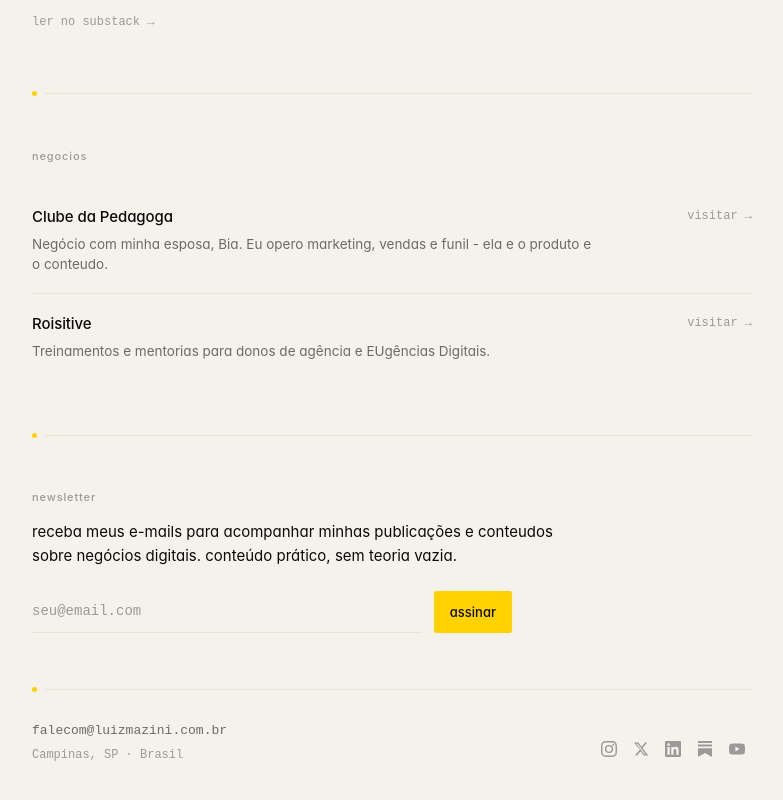
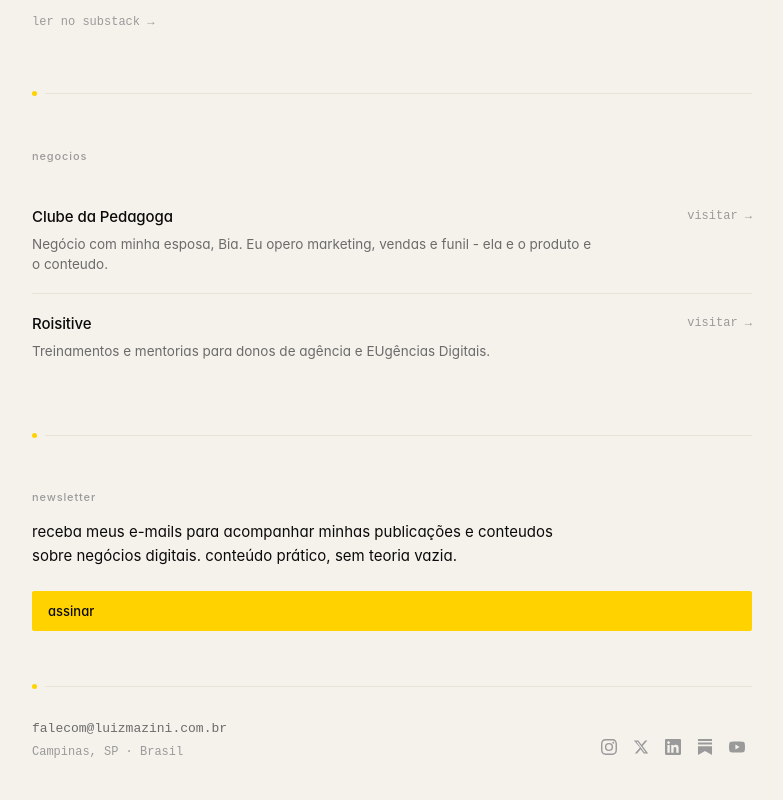
Before and after one commit to luizmazini/luizmazini-site, a Nuxt app: page / in a window 1280 px wide. Shown: the part 1351-2151 px from the top of the page, without its empty margins (248-1031 px from the left). Built offline with nearby package versions, Linux system fonts and the light colour scheme.

Commit message:
add link de assinar newsletter do substack

```diff
--- a/app/components/GHLForm.vue
+++ b/app/components/GHLForm.vue
@@ -1,78 +1,22 @@
 <script setup lang="ts">
-// Form do GHL (placeholder). Quando o snippet real chegar, substituir
-// por <iframe> ou injecao de script direta.
-//
-// V1: input de email + botao. Submit redireciona pra mailto pra
-// nao perder leads enquanto a integracao real nao chega.
-import { ref } from 'vue'
-
-const email = ref('')
-const submitted = ref(false)
-
-const handleSubmit = (e: Event) => {
-  e.preventDefault()
-  if (!email.value) return
-  // V1 fallback: abre mailto pre-preenchido.
-  // Substituir por POST pro endpoint do GHL quando o form ID estiver disponivel.
-  const subject = encodeURIComponent('quero assinar a newsletter')
-  const body = encodeURIComponent(`email pra newsletter: ${email.value}`)
-  window.location.href = `mailto:e.luizmazini@gmail.com?subject=${subject}&body=${body}`
-  submitted.value = true
-}
+const subscribeUrl =
+  'https://mazini.substack.com/subscribe?next=https%3A%2F%2Fsubstack.com%2F%40mazini&utm_source=profile-page&utm_medium=web&utm_campaign=substack_profile&just_signed_up=true'
 </script>
 
 <template>
-  <!-- TODO: substituir por embed real do GHL quando Mazini fornecer snippet -->
-  <form class="ghl-form" @submit="handleSubmit">
-    <input
-      v-model="email"
-      type="email"
-      placeholder="seu@email.com"
-      class="ghl-input"
-      required
-      aria-label="seu email"
-    >
-    <button type="submit" class="ghl-button">
-      assinar
-    </button>
-  </form>
-
-  <p v-if="submitted" class="ghl-success">
-    ok, a gente fala em breve.
-  </p>
+  <a
+    :href="subscribeUrl"
+    target="_blank"
+    rel="noopener noreferrer"
+    class="ghl-button"
+  >
+    assinar
+  </a>
 </template>
 
 <style scoped>
-.ghl-form {
-  display: flex;
-  align-items: stretch;
-  gap: 12px;
-  max-width: 480px;
-  margin-top: 8px;
-}
-
-.ghl-input {
-  flex: 1;
-  background: transparent;
-  border: 0;
-  border-bottom: 0.5px solid var(--border);
-  padding: 10px 0;
-  font-family: var(--font-mono);
-  font-size: 14px;
-  color: var(--text-primary);
-}
-
-.ghl-input::placeholder {
-  color: var(--text-tertiary);
-  font-family: var(--font-mono);
-}
-
-.ghl-input:focus {
-  outline: none;
-  border-bottom-color: var(--accent);
-}
-
 .ghl-button {
+  display: inline-block;
   background: var(--accent);
   color: #0A0A0A;
   border: 0;
@@ -82,24 +26,13 @@
   font-size: 13px;
   font-weight: 500;
   text-transform: lowercase;
+  text-decoration: none;
   cursor: pointer;
   transition: opacity 0.15s ease;
+  margin-top: 8px;
 }
 
 .ghl-button:hover {
   opacity: 0.85;
 }
-
-.ghl-success {
-  font-family: var(--font-mono);
-  font-size: 12px;
-  color: var(--text-tertiary);
-  margin: 8px 0 0;
-}
-
-@media (max-width: 600px) {
-  .ghl-form {
-    flex-direction: column;
-  }
-}
 </style>
```
